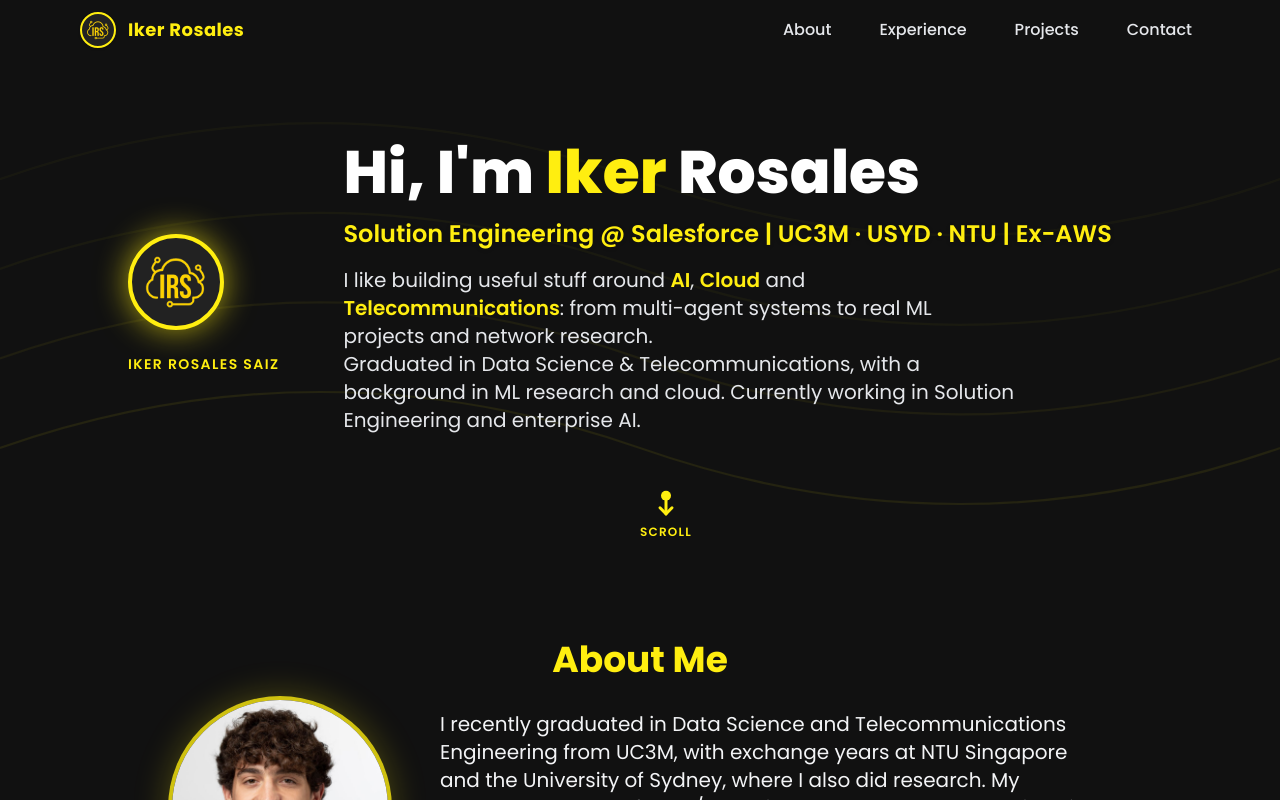
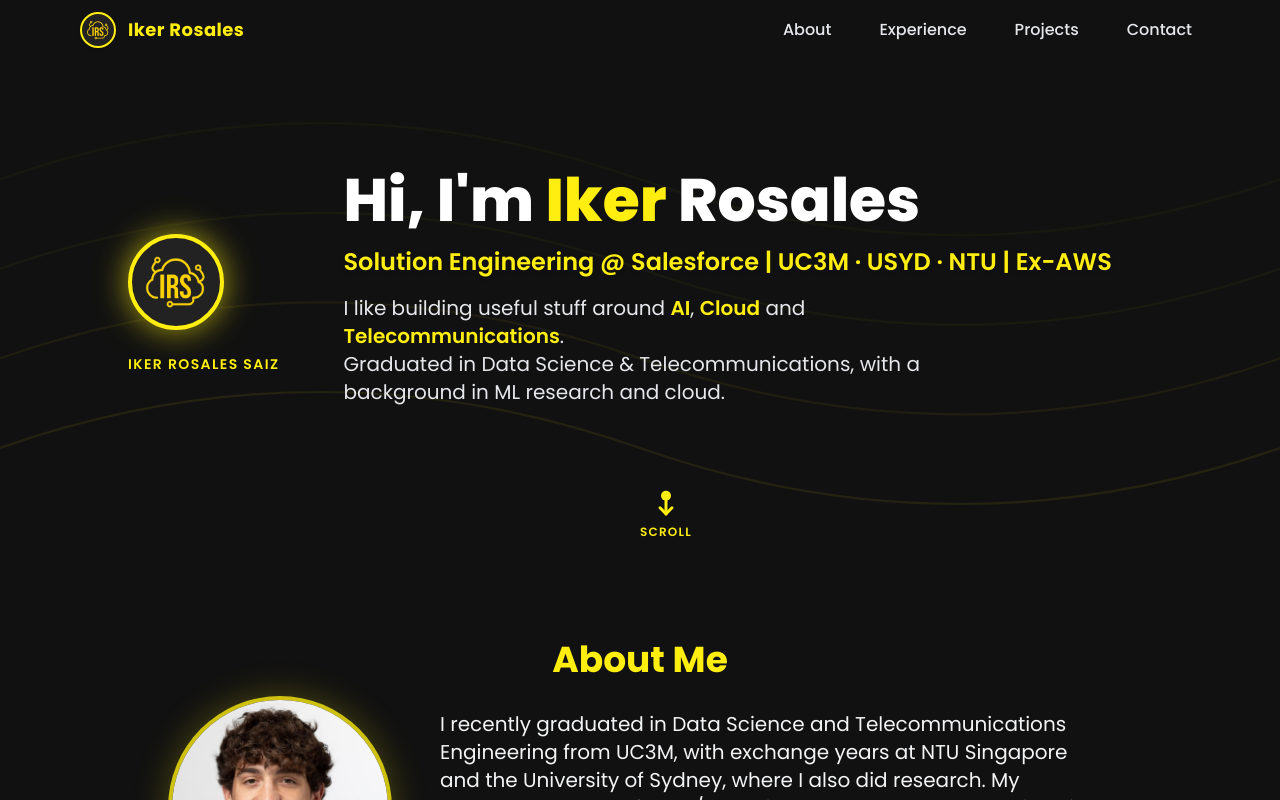
Before and after one commit to ikerosales/ikerosales.github.io, a React (Vite) app: page / in a window 1280 px wide. Shown: the top 800 px of the page. Built offline with nearby package versions, Linux system fonts and the light colour scheme.

Commit message:
change description

```diff
--- a/src/components/Hero.jsx
+++ b/src/components/Hero.jsx
@@ -48,8 +48,8 @@
             Solution Engineering @ Salesforce | UC3M · USYD · NTU | Ex-AWS
           </h2>
           <p className="text-lg md:text-xl text-gray-200 max-w-2xl mb-8">
-            I like building useful stuff around <span className="text-[#ffee10] font-semibold">AI</span>, <span className="text-[#ffee10] font-semibold">Cloud</span> and <span className="text-[#ffee10] font-semibold">Telecommunications</span>: from multi-agent systems to real ML projects and network research.<br className="hidden md:block" />
-            Graduated in Data Science & Telecommunications, with a background in ML research and cloud. Currently working in Solution Engineering and enterprise AI.
+            I like building useful stuff around <span className="text-[#ffee10] font-semibold">AI</span>, <span className="text-[#ffee10] font-semibold">Cloud</span> and <span className="text-[#ffee10] font-semibold">Telecommunications</span>.<br className="hidden md:block" />
+            Graduated in Data Science & Telecommunications, with a background in ML research and cloud.
           </p>
         </motion.div>
       </div>
```
